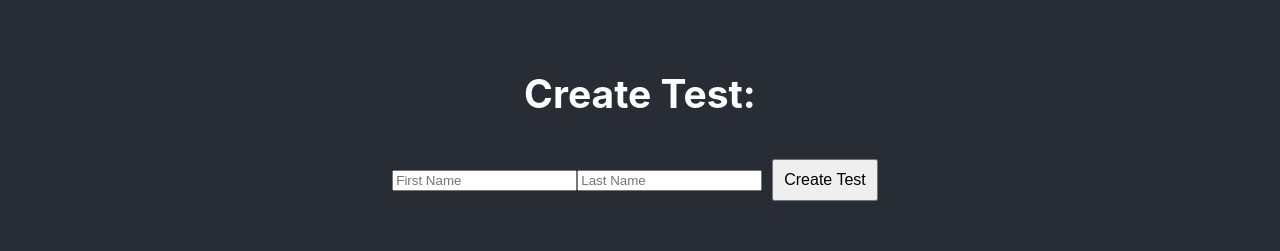
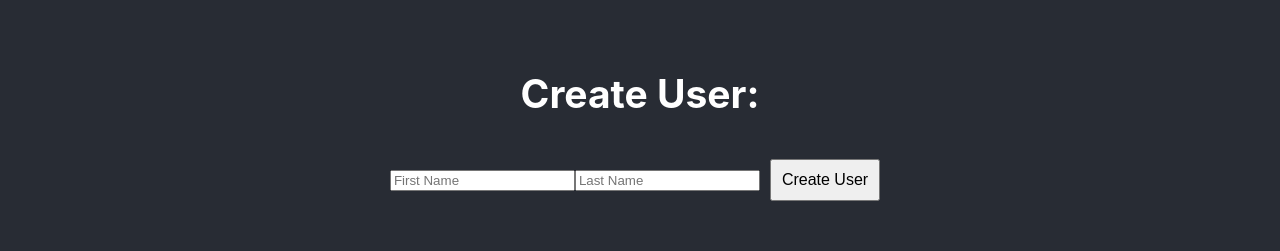
Before and after one commit to Matteo-Grellier/CI-CD-Project, a React (Create React App) app in the folder front-end-react/: page / in a window 1280 px wide. Shown: the part 133-384 px from the top of the page. Built offline with nearby package versions, Linux system fonts and the light colour scheme; no server answers.

Commit message:
update app

```diff
--- a/front-end-react/src/App.js
+++ b/front-end-react/src/App.js
@@ -63,7 +63,7 @@ const App = () => {
 		<div className="app-container">
 			<header className="App-header">
 				<div className="form-container">
-					<h2>Create Test:</h2>
+					<h2>Create User:</h2>
 					<input
 						type="text"
 						placeholder="First Name"
@@ -79,7 +79,7 @@ const App = () => {
 						onChange={handleInputChange}
 					/>
 					<button className="fetch-button" onClick={createUser}>
-						Create Test
+						Create User
 					</button>
 				</div>
 
```
